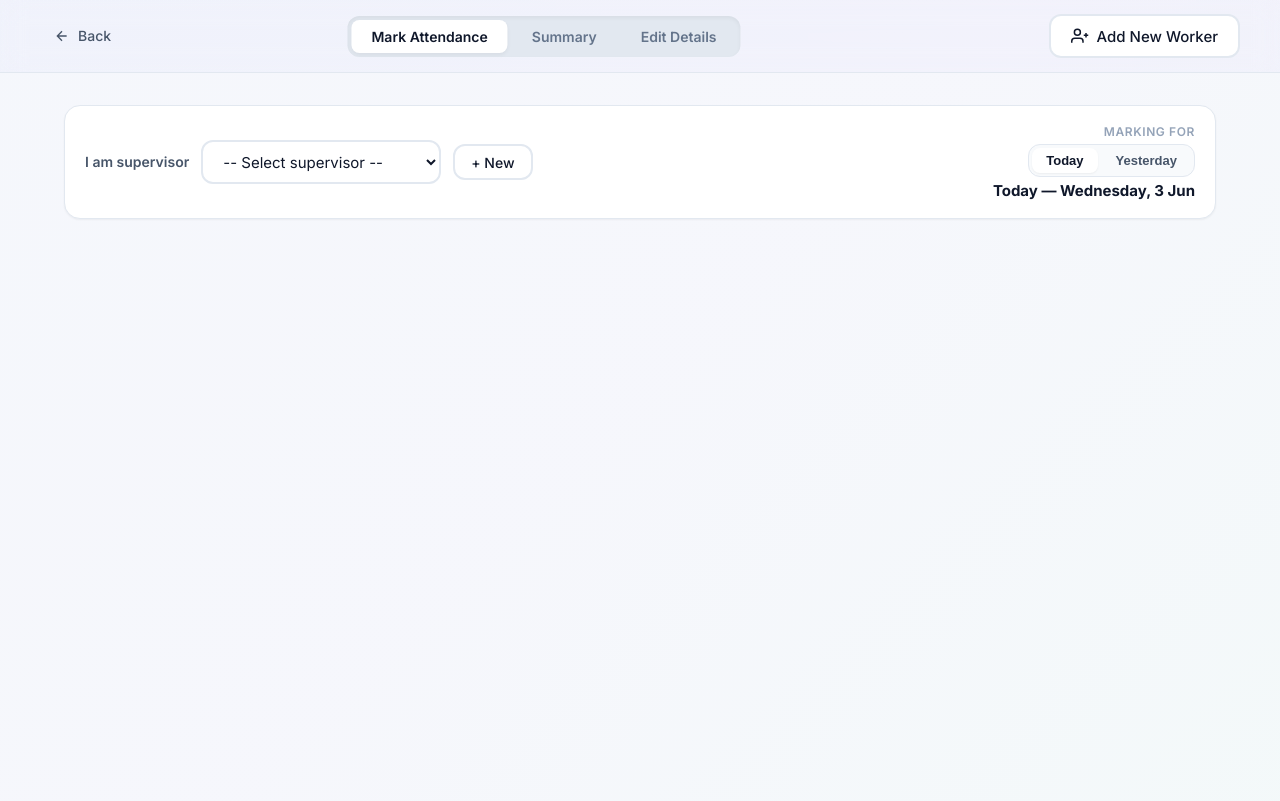
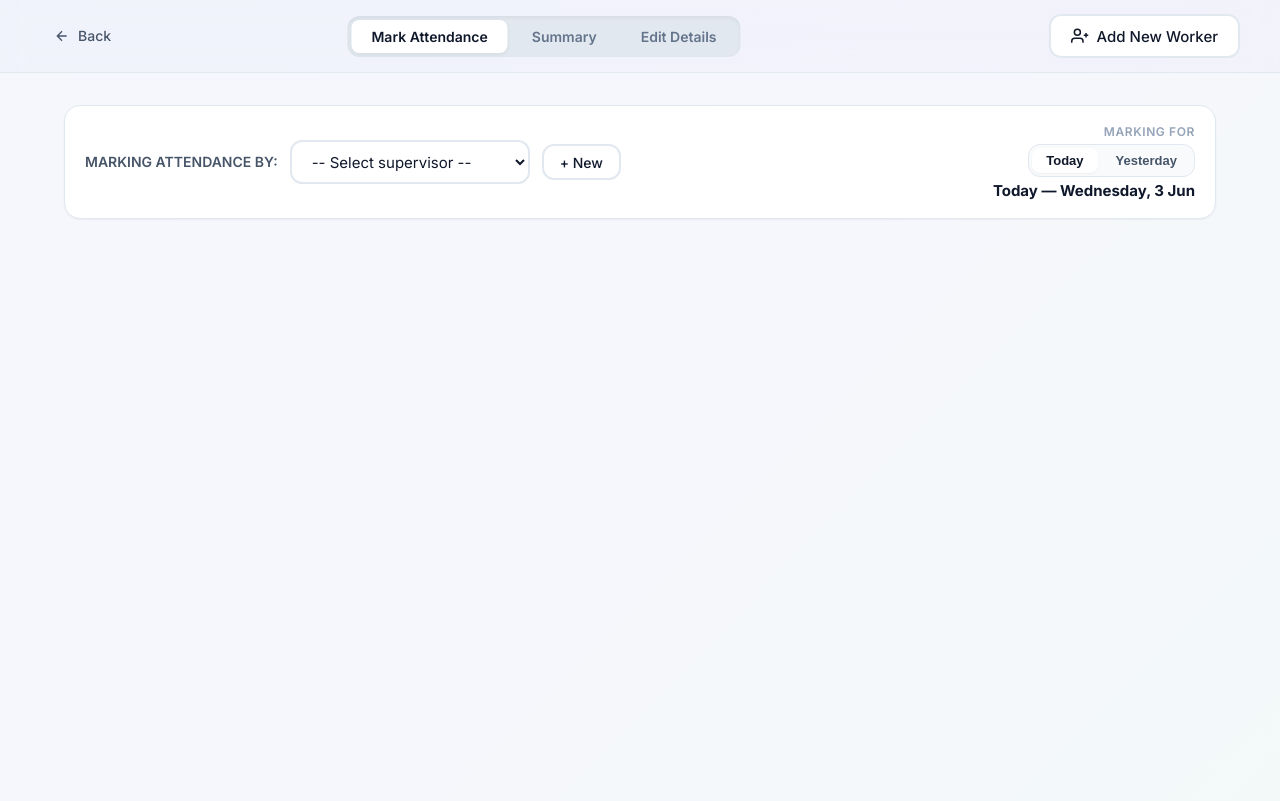
Before and after one commit to Nithish-006/VISMA_ATTENDANCE_SYSTEM, a Flask app: page /attendance in a window 1280 px wide. Run offline with Flask 3, Linux system fonts and the light colour scheme; data comes from the database, SQL or seed files in the repository; data that the repository does not hold is empty.

Commit message:
minor tweaks

```diff
--- a/templates/attendance.html
+++ b/templates/attendance.html
@@ -53,7 +53,7 @@
                     <!-- Supervisor gate -->
                     <div class="supervisor-bar">
                         <div class="sup-select-group">
-                            <label for="supervisorSelect">I am supervisor</label>
+                            <label for="supervisorSelect">MARKING ATTENDANCE BY:</label>
                             <select id="supervisorSelect" class="select-input">
                                 <option value="">-- Select supervisor --</option>
                             </select>
```
